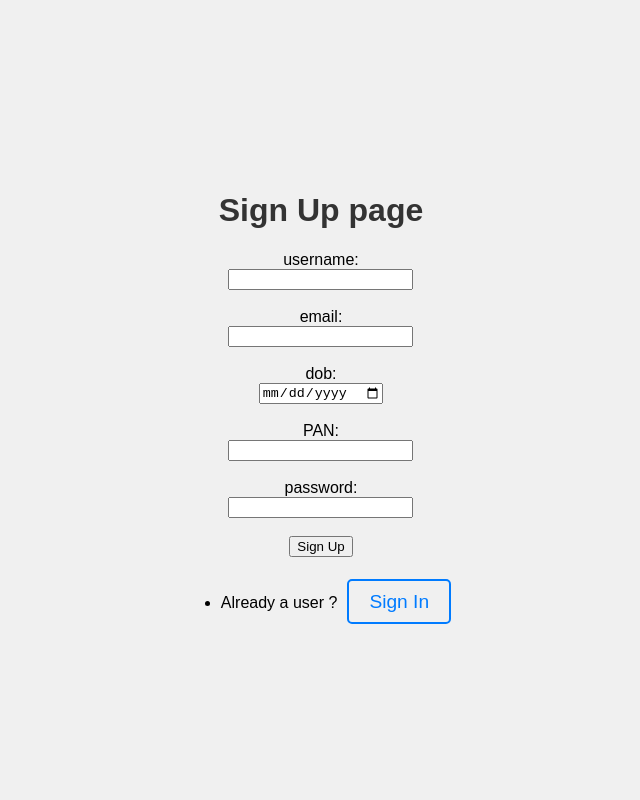
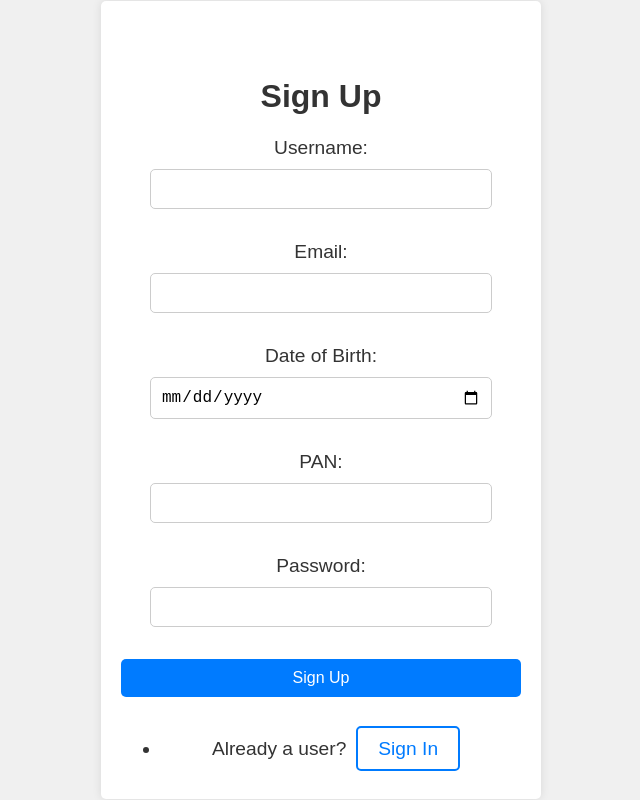
Before and after one commit to iAgar/dotNetTraining, a React (Create React App) app in the folder frontend/: page /SignUp in a window 1280 px wide. Shown: the whole page, without its empty margins (319-959 px from the left). Built offline with nearby package versions, Linux system fonts and the light colour scheme.

Commit message:
feat: UI updates

```diff
--- a/frontend/src/Pages/SignIn.js
+++ b/frontend/src/Pages/SignIn.js
@@ -31,7 +31,7 @@ const SignIn = () =>{
                 const user = response.data;
 
                 if(response.data.success){
-                    alert("successful signin");
+                    alert("Sign In successful");
                     // console.log(user);
                     setUserDetails(user);
                     //send signed in user details using context and route to post-signin
@@ -52,7 +52,7 @@ const SignIn = () =>{
 
                 }
                 else{
-                    alert("unsuccessful signin");
+                    alert("Sign in unsuccessful");
                 }
             })
         }catch(err){
@@ -62,18 +62,19 @@ const SignIn = () =>{
 
     return (
         <div class="login-container">
+            <h1>Sign In</h1>
             <form onSubmit={handleSubmit} class="login-form">
                 <br/><br/>
                 <div>
-                    email: <input name='email' type = 'email' class="form-input" value = {userDetails.email} onChange={handleChange} />
+                    Email: <br/> <input name='email' type = 'email' class="form-input" value = {userDetails.email} onChange={handleChange} />
                 </div>
                 <br/>
                 <div>
-                    password: <input name='pass' type = 'alphanum' class="form-input" value = {userDetails.pass} onChange={handleChange} />
+                    Password: <br/> <input name='pass' type = 'alphanum' class="form-input" value = {userDetails.pass} onChange={handleChange} />
                 </div>
                 <br/>
                 <div>
-                    <button type = 'submit'>Sign In</button>
+                    <button class="login-button" type = 'submit'>Sign In</button>
                 </div>
             </form>
         </div>
--- /dev/null
+++ b/frontend/src/Pages/SignUp.css
@@ -0,0 +1,67 @@
+/* Form container */
+.signup-container {
+    width: 400px;
+    padding: 20px;
+    background-color: #fff;
+    border-radius: 5px;
+    box-shadow: 0px 0px 10px rgba(0, 0, 0, 0.1);
+
+  }
+
+  /* Form heading */
+  .signup-heading {
+    font-size: 1.5rem;
+    margin-bottom: 20px;
+    text-align: center;
+    color: #333;
+  }
+
+  /* Form fields */
+  .form-group {
+    margin-bottom: 20px;
+  }
+
+  .form-label {
+    display: block;
+    font-size: 1.2rem;
+    margin-bottom: 5px;
+    color: #333;
+  }
+
+  .form-input {
+    width: 80%;
+    padding: 10px;
+    font-size: 1rem;
+    border: 1px solid #ccc;
+    border-radius: 5px;
+    transition: border-color 0.2s;
+  }
+
+  .form-input:focus {
+    border-color: #007bff;
+    outline: none;
+  }
+
+  /* Form button */
+  .signup-button {
+    background-color: #007bff;
+    color: #fff;
+    padding: 10px 20px;
+    border: none;
+    border-radius: 5px;
+    font-size: 1rem;
+    cursor: pointer;
+    transition: background-color 0.3s;
+    width: 100%;
+  }
+
+  .signup-button:hover {
+    background-color: #0056b3;
+  }
+
+  /* Form validation/error messages */
+  .error-message {
+    color: #ff0000;
+    font-size: 0.8rem;
+    margin-top: 5px;
+  }
--- a/frontend/src/Pages/SignUp.js
+++ b/frontend/src/Pages/SignUp.js
@@ -3,6 +3,7 @@ import { useState } from 'react';
 import axios from 'axios';
 import { Link } from 'react-router-dom';
 import SignIn from './SignIn';
+import './SignUp.css'
 
 const SignUp = ()=>{
 
@@ -40,39 +41,40 @@ const SignUp = ()=>{
     }
     return (
         // <Router>
-        <div>
-            <h1>Sign Up page</h1>
-            <form onSubmit={handlesubmit}>
+        <div class="signup-container">
+            <br/><br/>
+            <h1>Sign Up</h1>
+            <form onSubmit={handlesubmit} class = "form-group form-label ">
                 <div>
-                    username: <br/><input name ='uname' type = 'text' value = {userDetails.uname} onChange={handleChange} />
+                    Username: <br/><input class = "form-input" name ='uname' type = 'text' value = {userDetails.uname} onChange={handleChange} />
                 </div>
                 <br/>
                 <div>
-                    email: <br/><input name='email' type = 'email' value = {userDetails.email} onChange={handleChange}/>
+                    Email: <br/><input class = "form-input" name='email' type = 'email' value = {userDetails.email} onChange={handleChange}/>
                 </div>
                 <br/>
                 <div>
-                    dob: <br/><input name = 'dob' type = 'date' value = {userDetails.dob} onChange={handleChange} />
+                    Date of Birth: <br/><input class = "form-input" name = 'dob' type = 'date' value = {userDetails.dob} onChange={handleChange} />
                 </div>
                 <br/>
                 <div>
-                    PAN: <br/><input name = 'proof' type = 'text' value = {userDetails.proof} onChange={handleChange} />
+                    PAN: <br/><input class = "form-input" name = 'proof' type = 'text' value = {userDetails.proof} onChange={handleChange} />
                 </div>
                 <br/>
 
                 <div>
-                    password: <br/><input name = 'pass' type = 'alphanum' value = {userDetails.pass} onChange={handleChange} ></input>
+                    Password: <br/><input class = "form-input" name = 'pass' type = 'alphanum' value = {userDetails.pass} onChange={handleChange} ></input>
                 </div>
                 <br/>
                 <div>
-                    <button type = 'submit'>Sign Up</button>
+                    <button type = 'submit' class="signup-button">Sign Up</button>
                 </div>
                 <br/>
 
                 <div>
                     <ul>
                         <li>
-                            Already a user ?
+                            Already a user?
                             <Link to='/SignIn'>Sign In</Link>
                         </li>
                     </ul>
--- a/frontend/src/Pages/WelcomePage.css
+++ b/frontend/src/Pages/WelcomePage.css
@@ -1,5 +1,3 @@
-/* WelcomePage.css */
-
 .welcome-container {
   text-align: center;
   padding: 20px;
--- a/frontend/src/Pages/WelcomePage.js
+++ b/frontend/src/Pages/WelcomePage.js
@@ -1,5 +1,3 @@
-// WelcomePage.js
-
 import React from 'react';
 import { Link } from 'react-router-dom';
 import './WelcomePage.css'; // Create this CSS file for styling
@@ -8,7 +6,7 @@ function WelcomePage() {
   return (
     <div className="welcome-container">
       <header>
-        <h1>Welcome to XYZ Bank</h1>
+        <h1>Welcome to Zenith Bank</h1>
         <p>Your Trusted Banking Partner</p>
       </header>
       <main>
@@ -17,7 +15,7 @@ function WelcomePage() {
         <Link to="/SignUp">Sign Up</Link>
       </main>
       <footer>
-        <p>&copy; 2023 XYZ Bank. All rights reserved.</p>
+        <p>&copy; 2023 Zenith Bank. All rights reserved.</p>
       </footer>
     </div>
   );
```
